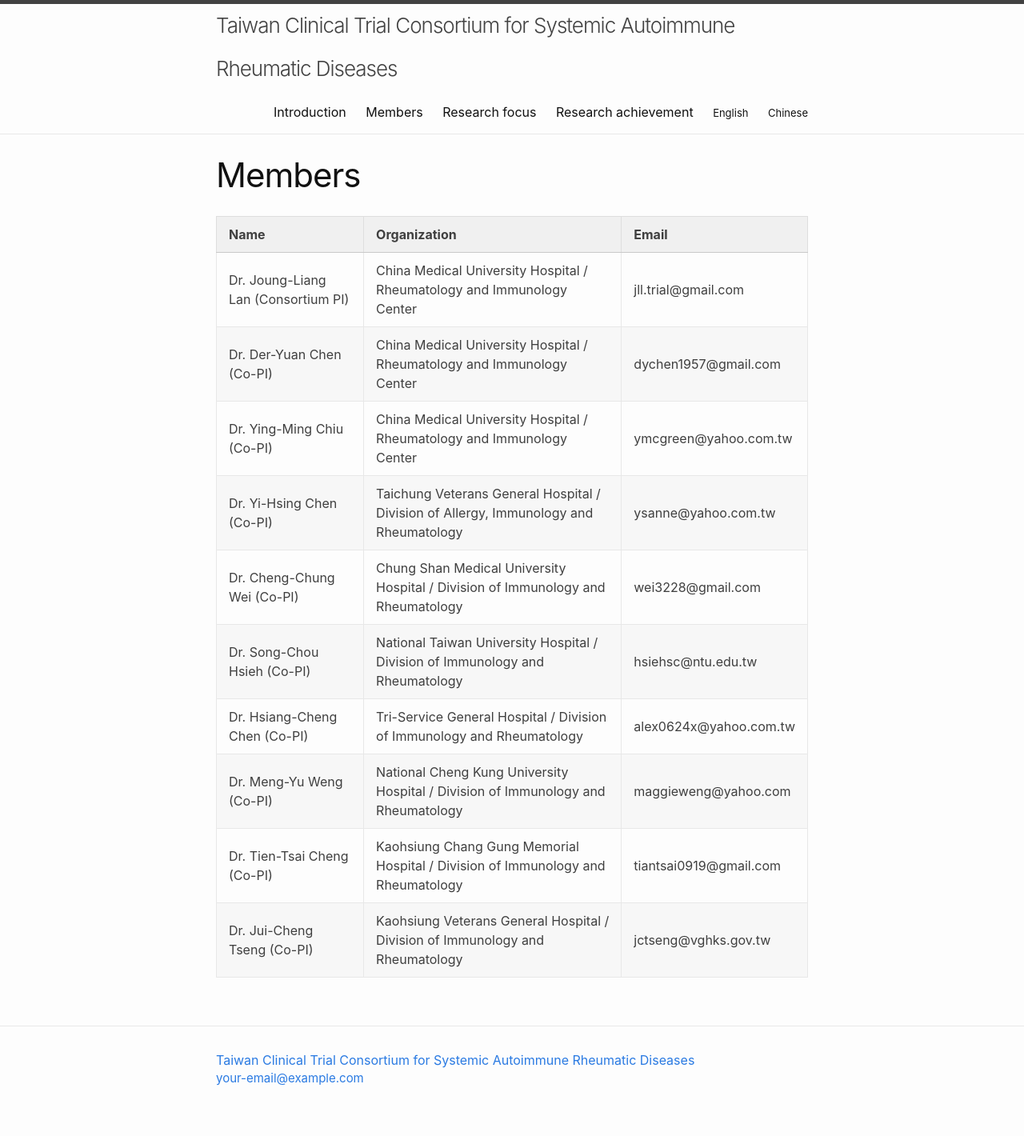
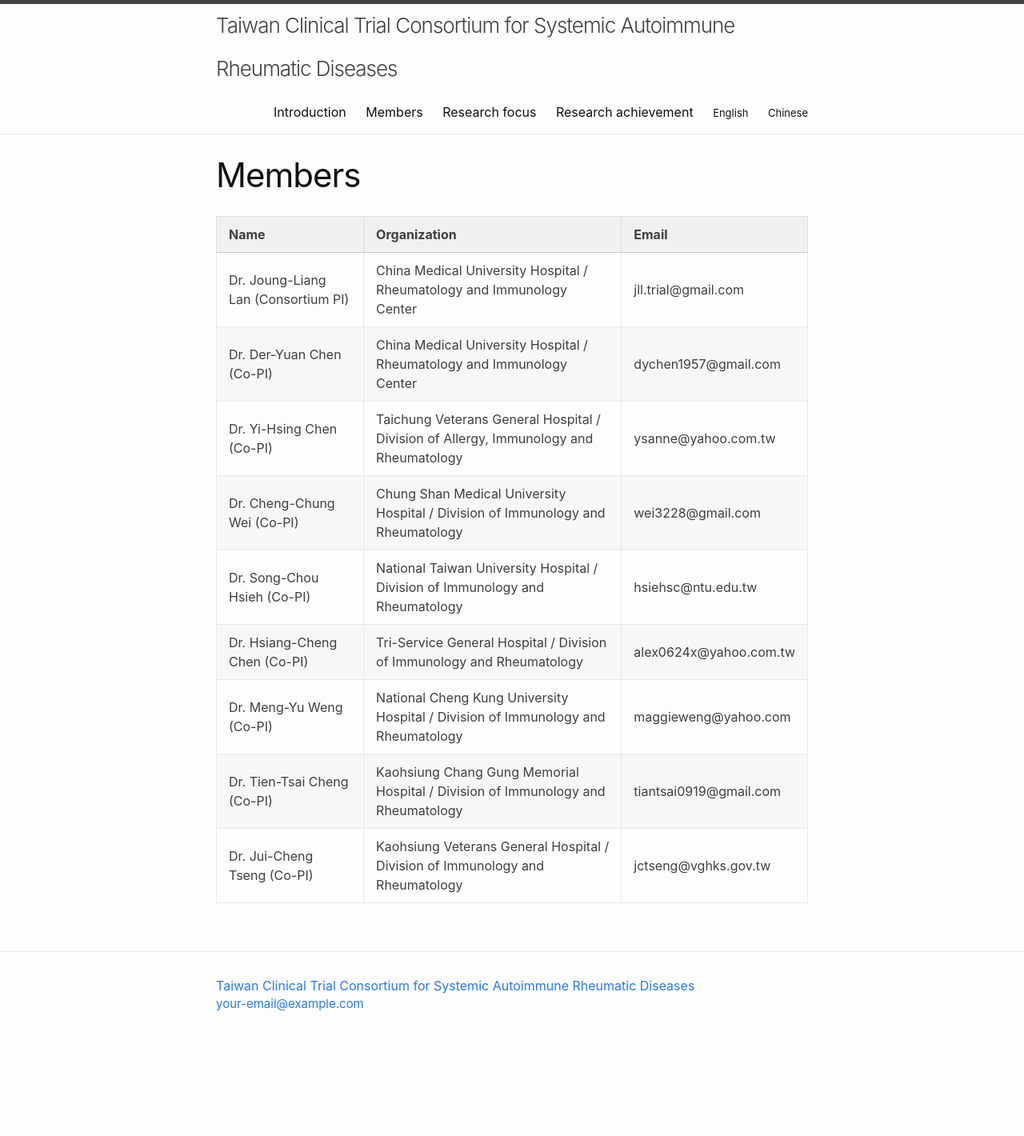
Before and after one commit to tctc-sard/tctc-sard, a Jekyll site: the page built from en/members.md, in a window 1280 px wide. Shown: the whole page at 80% size. Built offline with Jekyll 4.4.1, drawn with Linux system fonts in a browser that asks for light colours; after the commit the page ends 1327 px from its top, so only the background shows below that.

Commit message:
updated name

```diff
--- a/en/members.md
+++ b/en/members.md
@@ -10,7 +10,6 @@ Name | Organization | Email
 --- | --- | ---
 Dr. Joung-Liang Lan (Consortium PI) | China Medical University Hospital / Rheumatology and Immunology Center | jll.trial@gmail.com
 Dr. Der-Yuan Chen (Co-PI) | China Medical University Hospital / Rheumatology and Immunology Center | dychen1957@gmail.com
-Dr. Ying-Ming Chiu (Co-PI) | China Medical University Hospital / Rheumatology and Immunology Center | ymcgreen@yahoo.com.tw
 Dr. Yi-Hsing Chen (Co-PI) | Taichung Veterans General Hospital / Division of Allergy, Immunology and Rheumatology  | ysanne@yahoo.com.tw
 Dr. Cheng-Chung Wei (Co-PI) | Chung Shan Medical University Hospital /  Division of Immunology and Rheumatology | wei3228@gmail.com
 Dr. Song-Chou Hsieh (Co-PI) | National Taiwan University Hospital / Division of Immunology and Rheumatology | hsiehsc@ntu.edu.tw
```
